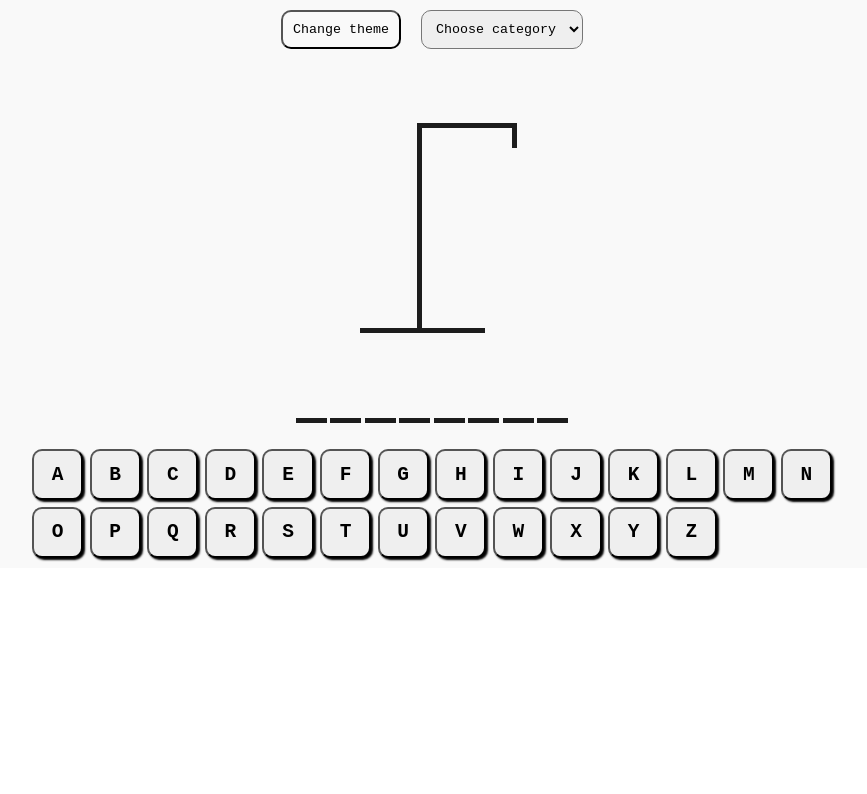
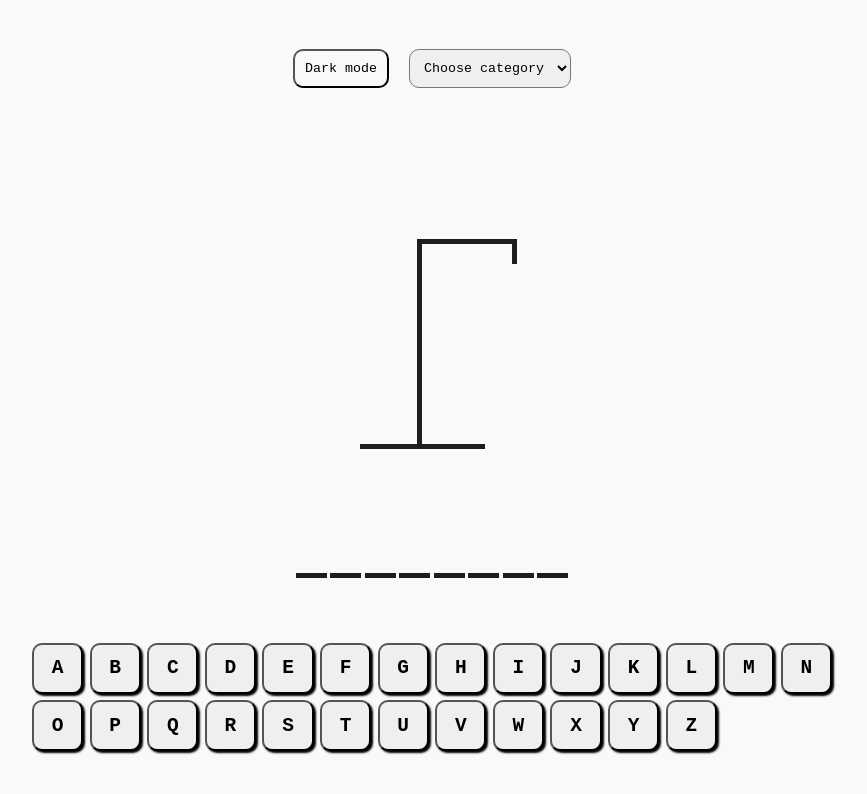
Before and after one commit to noraliptai/hangman, a React (Vite) app: page / in a window 1280 px wide. Shown: the top 794 px of the page, without its empty margins (208-1075 px from the left). Built offline with nearby package versions, Linux system fonts and the light colour scheme; the HTML template or start-up script is replaced by a standard one.

Commit message:
minor styling changes

```diff
--- a/src/App.css
+++ b/src/App.css
@@ -1,5 +1,6 @@
 * {
     margin: 0;
     padding: 0;
+    box-sizing: border-box;
     font-family: monospace;
 }
--- a/src/App.tsx
+++ b/src/App.tsx
@@ -65,6 +65,8 @@ function App() {
         margin: "0 auto",
         padding: "10px",
         alignItems: "center",
+        justifyContent: "space-evenly",
+        minHeight: "100vh",
         backgroundColor: darkTheme ? "#1d1d1d" : "#f9f9f9"
       }}>
         <div style={{
@@ -81,7 +83,7 @@ function App() {
               padding: "10px",
               borderRadius: "10px",
               cursor: "pointer"
-              }}>Change theme</button>
+              }}>{darkTheme ? "Light mode" : "Dark mode"}</button>
 
           <div style={{
             display: "flex",
--- a/src/components/HangmanDrawing.tsx
+++ b/src/components/HangmanDrawing.tsx
@@ -7,7 +7,7 @@ type HangmanDrawingProps = {
 export function HangmanDrawing({ numberOfGuesses, darkTheme=false }: HangmanDrawingProps) {
 
     const head = (
-        <div style={{width: "25px", height: "25px", borderRadius: "100%", border: `5px solid ${darkTheme ? "#e0e0e0" : "#1d1d1d"}`, position: "absolute", top: "25px", right: "-15px"}}/>
+        <div style={{width: "25px", height: "25px", borderRadius: "100%", border: `5px solid ${darkTheme ? "#e0e0e0" : "#1d1d1d"}`, boxSizing: "content-box", position: "absolute", top: "25px", right: "-15px"}}/>
     )
 
     const body = (
@@ -15,11 +15,11 @@ export function HangmanDrawing({ numberOfGuesses, darkTheme=false }: HangmanDraw
     )
 
     const rightArm = (
-        <div style={{width: "50px", height: "5px", background: darkTheme ? "#e0e0e0" : "#1d1d1d", position: "absolute", top: "75px", right: "-50px", rotate: "-30deg", transformOrigin: "left bottom"}}/>
+        <div style={{width: "45px", height: "5px", background: darkTheme ? "#e0e0e0" : "#1d1d1d", position: "absolute", top: "70px", right: "-40px", rotate: "40deg", transformOrigin: "left bottom"}}/>
     )
 
     const leftArm = (
-        <div style={{ width: "50px", height: "5px", background: darkTheme ? "#e0e0e0" : "#1d1d1d", position: "absolute", top: "75px", right: "5px", rotate: "30deg", transformOrigin: "right bottom"}}/>
+        <div style={{ width: "45px", height: "5px", background: darkTheme ? "#e0e0e0" : "#1d1d1d", position: "absolute", top: "70px", right: "0", rotate: "-40deg", transformOrigin: "right bottom"}}/>
     )
 
     const rightLeg = (
```
